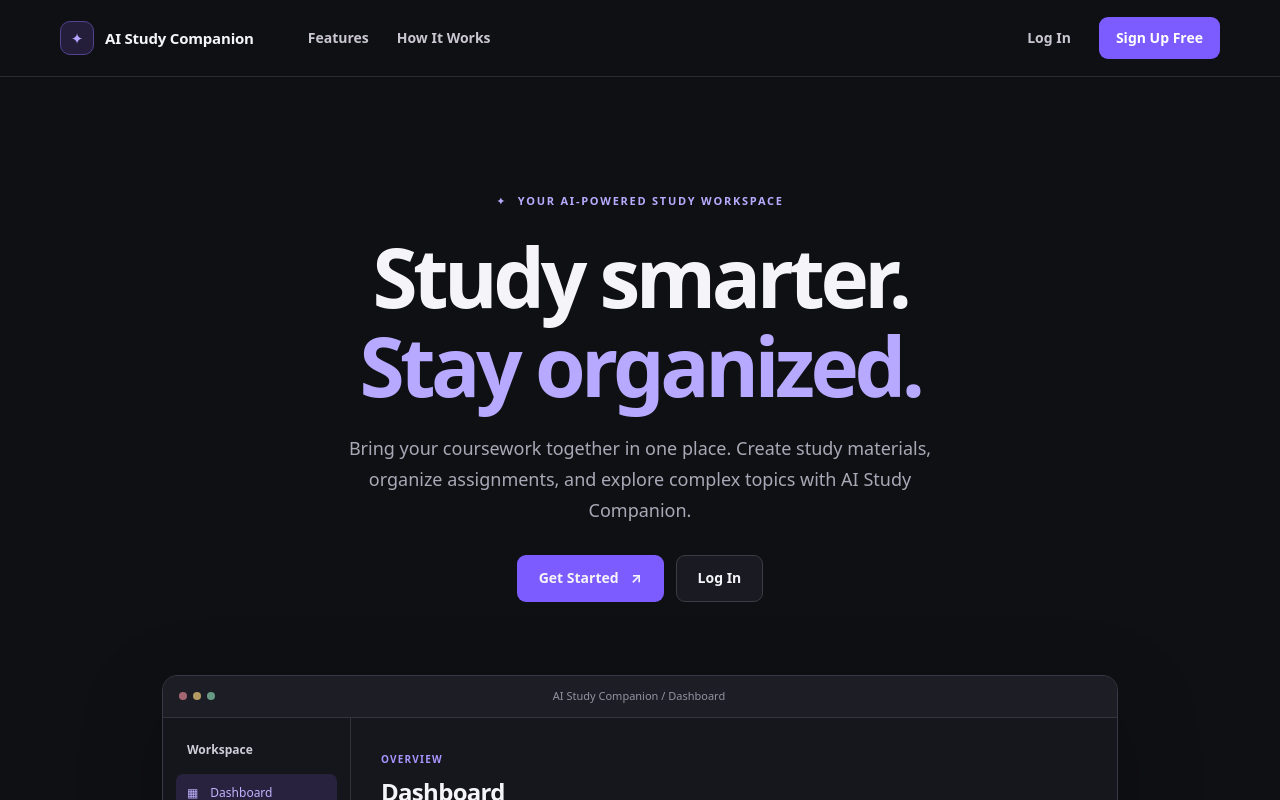
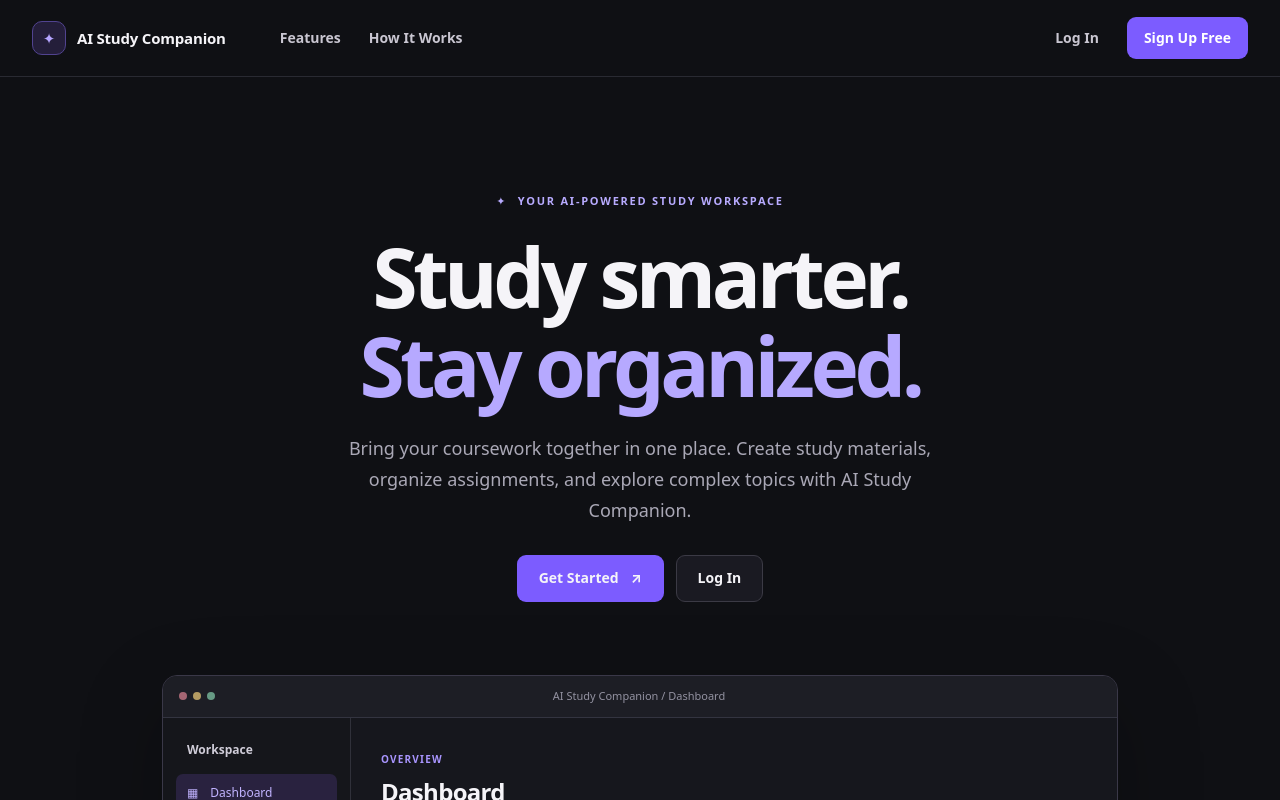
Before and after one commit to acev-0007/CPSC_491_Study_Companion, a React app in the folder frontend/: page / in a window 1280 px wide. Shown: the top 800 px of the page. Built offline with nearby package versions, Linux system fonts and the light colour scheme; the HTML template or start-up script is replaced by a standard one.

Commit message:
style(landing): widen navigation header for desktop layouts

```diff
--- a/frontend/src/pages/Landing.css
+++ b/frontend/src/pages/Landing.css
@@ -10,7 +10,7 @@
 .landing-skip-link { position: absolute; z-index: 30; top: -100px; left: 16px; padding: 12px; background: var(--landing-accent); color: #fff; }
 .landing-skip-link:focus { top: 12px; }
 .landing-header { position: relative; z-index: 3; border-bottom: 1px solid var(--landing-border); }
-.landing-header-inner { display: flex; align-items: center; justify-content: space-between; min-height: 76px; gap: 24px; }
+.landing-header-inner { width: min(1600px, calc(100% - 64px)); display: flex; align-items: center; justify-content: space-between; min-height: 76px; gap: 24px; }
 .landing-brand { display: inline-flex; align-items: center; gap: 11px; min-width: 0; font-size: 15px; font-weight: 650; letter-spacing: -.2px; }
 .landing-brand-mark { display: grid; place-items: center; height: 34px; width: 34px; flex-shrink: 0; border-radius: 10px; border: 1px solid #514390; background: #241e3a; color: #b5a5ff; }
 .landing-nav, .landing-nav-links, .landing-nav-actions { display: flex; align-items: center; gap: 28px; }
@@ -74,3 +74,8 @@
 @media (max-width: 700px) { .landing-container { width: min(100% - 32px,1160px); }.landing-header-inner { min-height: 66px; }.landing-menu-toggle { display: grid; place-items: center; width: 44px; height: 44px; border: 1px solid #393746; border-radius: 9px; background: #1a1a22; color: #f5f4f8; font-size: 19px; cursor: pointer; }.landing-nav { display: none; position: absolute; top: 100%; left: 0; right: 0; margin: 0; padding: 20px 16px; border-bottom: 1px solid var(--landing-border); background: #14151a; }.landing-nav-open, .landing-nav-links, .landing-nav-actions { display: flex; flex-direction: column; align-items: stretch; }.landing-nav-open { gap: 22px; }.landing-nav a:not(.landing-button) { display: flex; align-items: center; min-height: 44px; }.landing-nav-actions .landing-button { width: 100%; }.landing-hero { padding-top: 69px; }.landing-hero-preview { margin-top: 53px; padding-inline: 0; }.landing-preview-sidebar { display: none; }.landing-preview-body { grid-template-columns: minmax(0,1fr); }.landing-preview-content { padding: 20px 14px; }.landing-preview-companion { padding: 12px; }.landing-preview-tile { font-size: 10px; }.landing-section { padding-block: 82px; }.landing-feature-grid, .landing-steps { grid-template-columns: 1fr; gap: 13px; }.landing-feature { min-height: 0; }.landing-steps { gap: 25px; }.landing-final-cta { padding-block: 82px; } }
 @media (max-width: 380px) { .landing-brand { font-size: 13px; }.landing-hero-actions .landing-button { width: 100%; }.landing-preview-grid { grid-template-columns: 1fr; } }
 @media (prefers-reduced-motion: reduce) { .landing-page *, .landing-page *::before, .landing-page *::after { scroll-behavior: auto !important; transition: none !important; animation: none !important; } }
+
+/* Keep the wider header comfortable on small screens without changing content width. */
+@media (max-width: 700px) {
+  .landing-header-inner { width: calc(100% - 32px); }
+}
```
